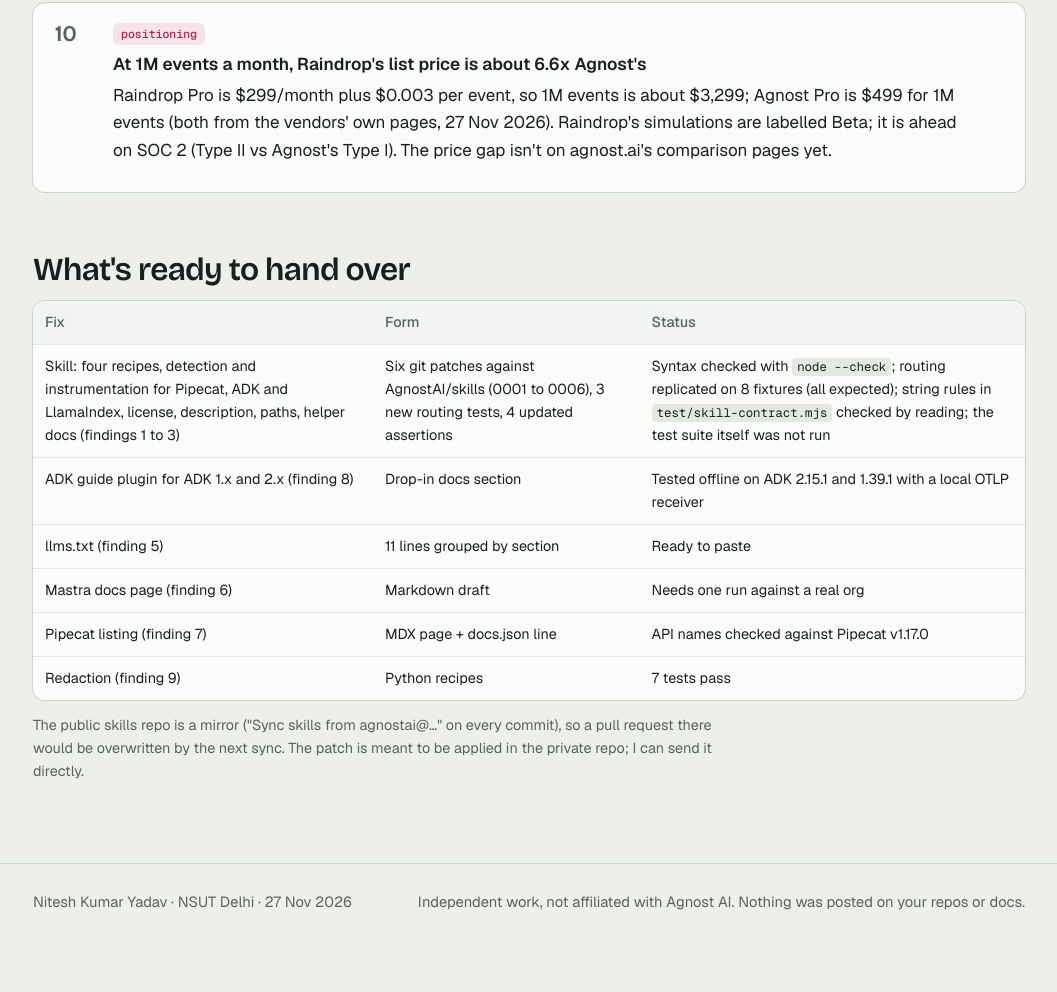
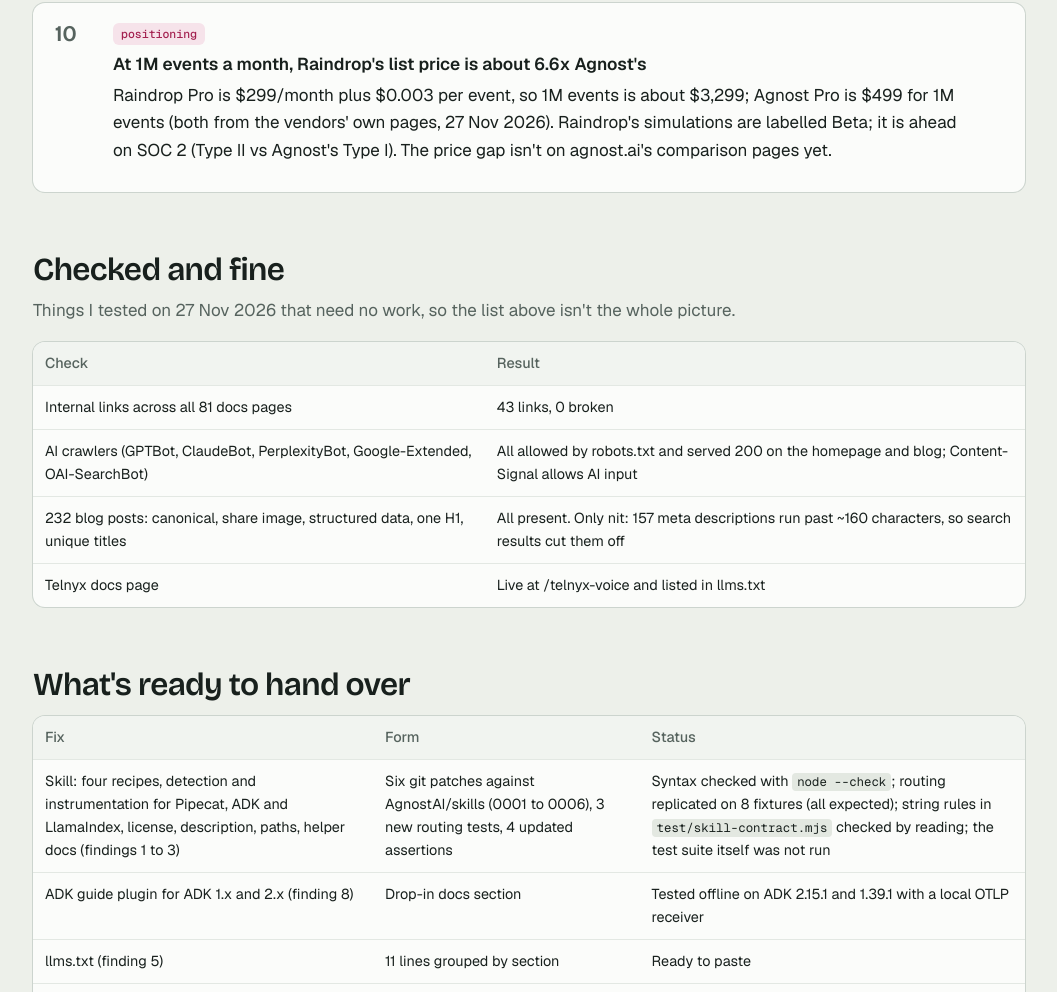
Before and after one commit to techi101/agnost-adk-guide-check, a plain HTML site: page site/onboarding-audit/index.html in a window 1280 px wide. Shown: the part 3623-4615 px from the top of the page, without its empty margins (111-1168 px from the left). Before the commit the page ends 4577 px from the top, so only its background shows below. Drawn offline with nearby package versions, Linux system fonts and the light colour scheme.

Commit message:
Audit: checked-and-fine section
Co-Authored-By: Claude Opus 5.5 <noreply@anthropic.com>

```diff
--- a/site/onboarding-audit/index.html
+++ b/site/onboarding-audit/index.html
@@ -158,6 +158,19 @@ footer .wrap{display:flex;justify-content:space-between;gap:14px;flex-wrap:wrap}
     </div></div>
   </section>
 
+  <section id="fine">
+    <h2>Checked and fine</h2>
+    <p class="sub">Things I tested on 27 Nov 2026 that need no work, so the list above isn't the whole picture.</p>
+    <div class="tw"><table>
+      <thead><tr><th>Check</th><th>Result</th></tr></thead>
+      <tbody>
+        <tr><td>Internal links across all 81 docs pages</td><td>43 links, 0 broken</td></tr>
+        <tr><td>AI crawlers (GPTBot, ClaudeBot, PerplexityBot, Google-Extended, OAI-SearchBot)</td><td>All allowed by robots.txt and served 200 on the homepage and blog; Content-Signal allows AI input</td></tr>
+        <tr><td>232 blog posts: canonical, share image, structured data, one H1, unique titles</td><td>All present. Only nit: 157 meta descriptions run past ~160 characters, so search results cut them off</td></tr>
+        <tr><td>Telnyx docs page</td><td>Live at /telnyx-voice and listed in llms.txt</td></tr>
+      </tbody></table></div>
+  </section>
+
   <section id="ready">
     <h2>What's ready to hand over</h2>
     <div class="tw"><table>
```
